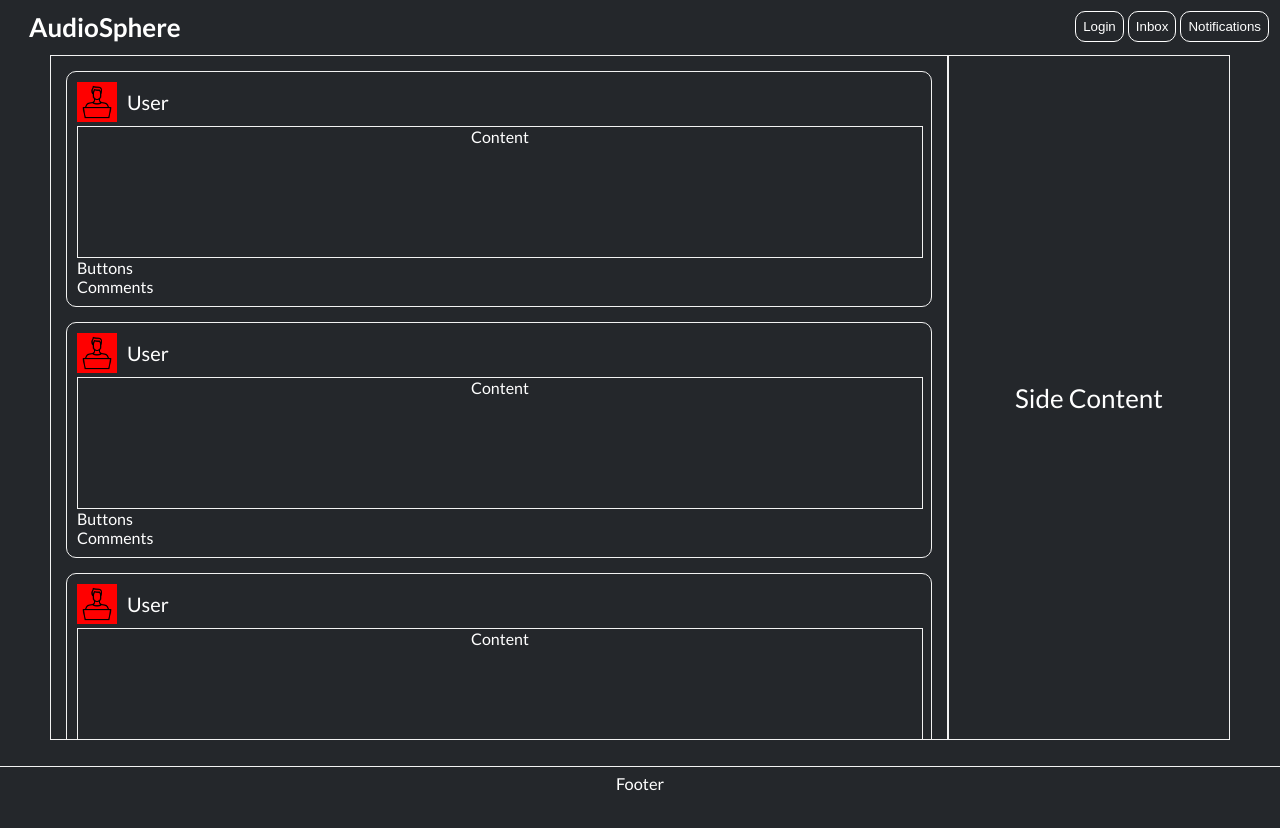
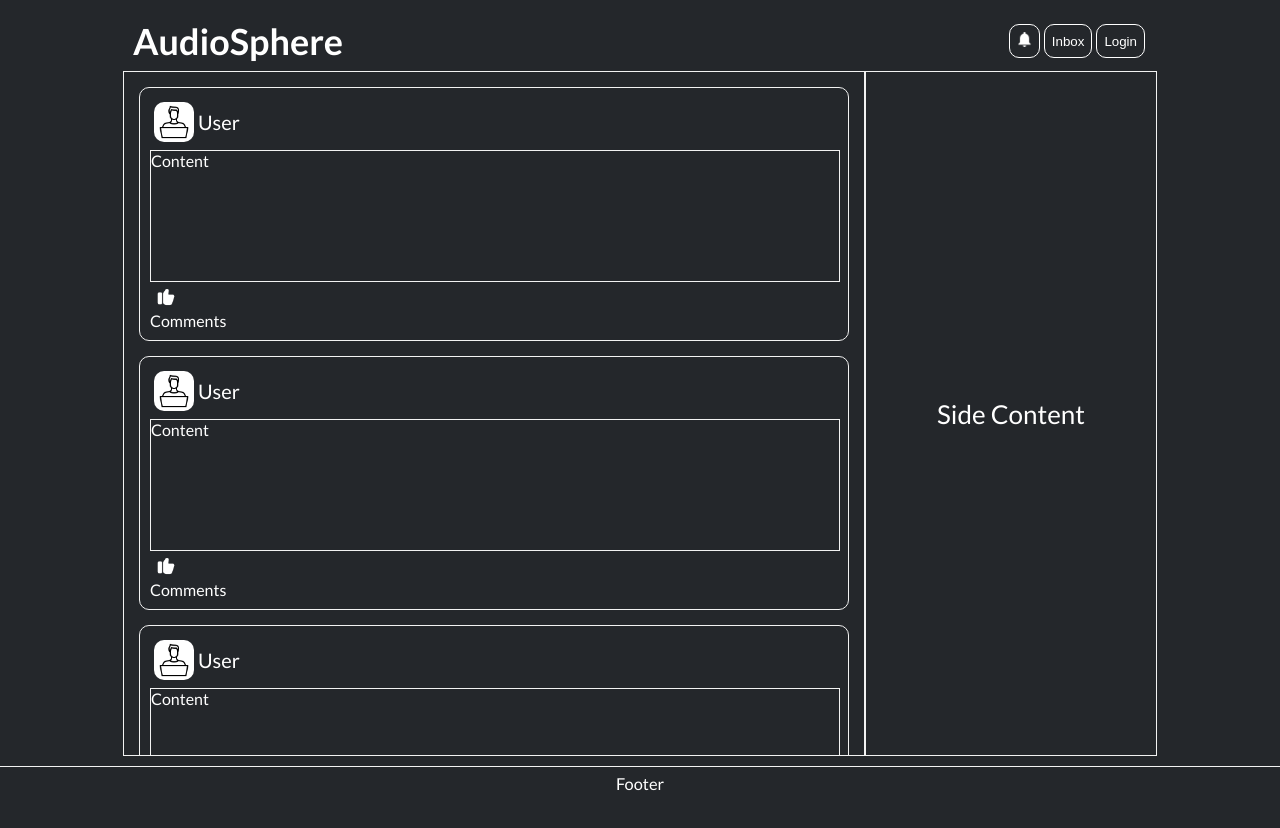
Before and after one commit to MMcBreezy/audiosphere-frontend, a React (Create React App) app: page / in a window 1280 px wide. Shown: the top 828 px of the page. Built offline with nearby package versions, Linux system fonts and the light colour scheme.

Commit message:
big css fix

```diff
--- a/src/App.css
+++ b/src/App.css
@@ -1,10 +1,26 @@
 .App {
-  text-align: center;
+  display: flex;
+  flex-direction: column;
+  justify-content: center;
+  align-items: center;
+  margin: 6px;
+}
+
+.App-header {
+  height: 60px;
+  width: 1030px;
+}
+
+@media (max-width: 1020px) {
+  .App-header {
+    width: 100%;
+  }
 }
 
 .App-body {
   display: flex;
   justify-content: center;
   background-color: #24272b;
-  height: 105vh;
+  height: 100vh;
+  width: 100%;
 }
--- a/src/App.js
+++ b/src/App.js
@@ -7,8 +7,10 @@ import SideContent from "./components/SideContent";
 function App() {
   return (
     <div className="App">
+      <div className="App-header">
+        <Header />
+      </div>
       <div className="App-body">
-        <Header />
         <Feed />
         <SideContent />
         <Footer />
--- a/src/components/Header.js
+++ b/src/components/Header.js
@@ -7,17 +7,15 @@ import NotificationsButton from "./NotificationsButton";
 
 const Header = () => {
   return (
-    <header>
-      <div className="header-container">
-        <div className="logo">AudioSphere</div>
-        <div className="header-buttons">
-          <LoginButton />
-          <InboxButton />
-          <NotificationsButton />
-          {/* Add more buttons here */}
-        </div>
+    <div className="header-container">
+      <div className="logo">AudioSphere</div>
+      <div className="spacer-div"></div>
+      <div className="header-buttons">
+        <NotificationsButton />
+        <InboxButton />
+        <LoginButton />
       </div>
-    </header>
+    </div>
   );
 };
 
--- /dev/null
+++ b/src/components/LikeButton.js
@@ -0,0 +1,16 @@
+import React from "react";
+import likeImage from "../assets/like-button.png";
+import "./likeButton.css";
+
+const LikeButton = () => {
+  return (
+    <button
+      className="like-button"
+      onClick={() => alert("LikeButton clicked!")}
+    >
+      <img src={likeImage} alt="Like" className="like-button-img"/>
+    </button>
+  );
+};
+
+export default LikeButton;
--- a/src/components/NotificationsButton.js
+++ b/src/components/NotificationsButton.js
@@ -1,13 +1,16 @@
 import React from "react";
 import Button from "./Button";
+import notificationImage from "../assets/565422.png";
+import "./notificationButton.css"
+
 
 const NotificationsButton = () => {
   return (
     <Button
-      className="header-button"
+      className="notification-button"
       onClick={() => alert("NotificationButton clicked!")}
     >
-      Notifications
+      <img src={notificationImage} alt="Like" className="notification-button-img"/>
     </Button>
   );
 };
--- a/src/components/Post.js
+++ b/src/components/Post.js
@@ -1,6 +1,7 @@
 import React from "react";
 import profilePic from "../assets/4299915.png";
 import "./post.css";
+import LikeButton from "./LikeButton";
 
 const Post = () => {
   return (
@@ -14,7 +15,7 @@ const Post = () => {
         <div className="name">User</div>
       </div>
       <div className="content-section">Content</div>
-      <div className="buttons-section">Buttons</div>
+      <LikeButton />
       <div className="comments-section">Comments</div>
     </div>
   );
--- a/src/components/feed.css
+++ b/src/components/feed.css
@@ -1,12 +1,11 @@
 .main-container {
   background-color: #24272b;
-  width: 70%;
   max-height: 100vh;
-  min-width: 730px;
+  width: 740px;
   font-size: calc(10px + 2vmin);
   color: white;
   border: 1px solid #f2f2f2;
-  margin-top: 55px;
-  margin-bottom: 100px;
+  margin-top: 5px;
+  margin-bottom: 110px;
   overflow-y: auto;
 }
--- a/src/components/header.css
+++ b/src/components/header.css
@@ -1,18 +1,23 @@
 .header-container {
+  display: flex;
+  align-items: center;
+  font-weight: bold;
+  margin-top: 5px;
+  padding: 8px;
   background-color: #24272b;
-  display: flex;
-  justify-content: space-between;
-  align-items: center;
-  padding: 9px;
-  font-weight: bold;
-  position: fixed;
-  top: 0;
-  left: 0;
-  right: 0;
+  /* background-color: red; */
 }
 
 .logo {
   color: white;
-  margin-left: 20px;
-  font-size: calc(10px + 2vmin);
+  font-size: calc(12px + 3vmin);
 }
+
+.spacer-div {
+  flex-grow: 1;
+  /* flex-shrink: 2; */
+}
+
+.header-buttons {
+  display: flex;
+}
--- /dev/null
+++ b/src/components/likeButton.css
@@ -0,0 +1,19 @@
+.like-button {
+  background: transparent;
+  border: none;
+  border-radius: 10px;
+  cursor: pointer;
+  transition: background-color 0.3s;
+  margin-top: 4px;
+
+}
+
+.like-button:hover {
+  background-color: #6c6c6c;
+}
+
+.like-button-img {
+  height: 20px;
+  width: 20px;
+  filter: invert(100%);
+}
--- /dev/null
+++ b/src/components/notificationButton.css
@@ -0,0 +1,19 @@
+.notification-button {
+    background: transparent;
+    border: none;
+    border-radius: 10px;
+    cursor: pointer;
+    transition: background-color 0.3s;
+    margin-top: 4px;
+
+  }
+
+  .notification-button:hover {
+    background-color: #6c6c6c;
+  }
+
+  .notification-button-img {
+    height: 15px;
+    width: 15px;
+    filter: invert(100%);
+  }
--- a/src/components/post.css
+++ b/src/components/post.css
@@ -18,13 +18,14 @@
 
 .name {
   display: inline;
-  margin-left: 10px;
 }
 
 .profile-image {
   max-width: 40px;
   max-height: 40px;
-  background-color: red;
+  background-color: white;
+  border-radius: 10px;
+  margin: 4px;
 }
 
 .content-section {
@@ -35,10 +36,6 @@
   height: 130px;
 }
 
-.buttons-section {
-  font-size: 16px;
-}
-
 .comments-section {
   font-size: 16px;
 }
--- a/src/components/sideContent.css
+++ b/src/components/sideContent.css
@@ -1,14 +1,14 @@
 .side-container {
   background-color: #24272b;
   width: 30%;
-  width: 280px;
+  width: 290px;
   display: flex;
   justify-content: center;
   align-items: center;
   font-size: calc(10px + 2vmin);
   color: white;
-  margin-top: 55px;
-  margin-bottom: 100px;
+  margin-top: 5px;
+  margin-bottom: 110px;
   border: 1px solid #f2f2f2;
   overflow-y: auto;
 }
```
Also changed, not shown: src/assets/565422.png (added), src/assets/like-button.png (added).
